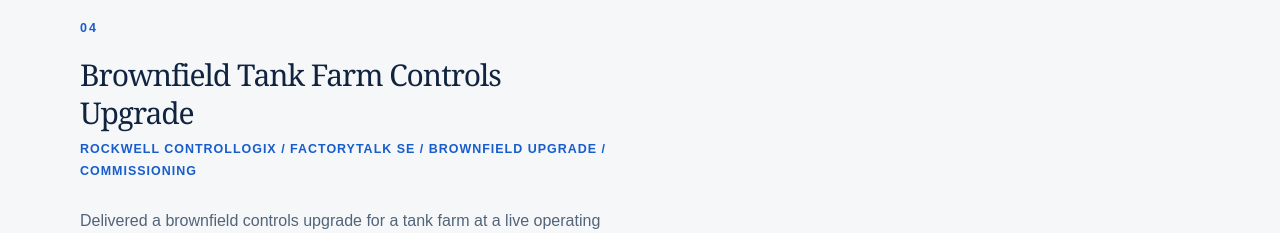
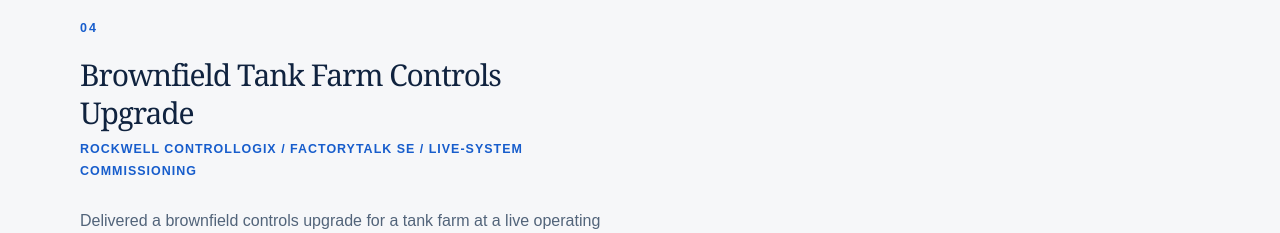
Before and after one commit to kwcontrols/KW-Portfolio, a Next.js app: page /experience in a window 1280 px wide. Shown: the part 2100-2333 px from the top of the page. Built offline with nearby package versions, Linux system fonts and the light colour scheme; no server answers.

Commit message:
Refine Project 04 category line

```diff
--- a/app/experience/page.tsx
+++ b/app/experience/page.tsx
@@ -96,7 +96,7 @@ const PROJECTS: Project[] = [
   {
     number: "04",
     title: "Brownfield Tank Farm Controls Upgrade",
-    category: "Rockwell ControlLogix / FactoryTalk SE / Brownfield Upgrade / Commissioning",
+    category: "Rockwell ControlLogix / FactoryTalk SE / Live-System Commissioning",
     images: TANK_FARM_UPGRADE_IMAGES,
     overview: (
       <div className="project-overview">
```
